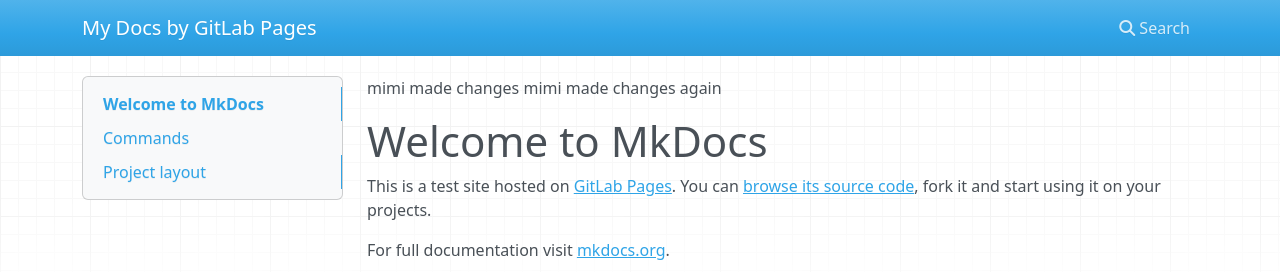
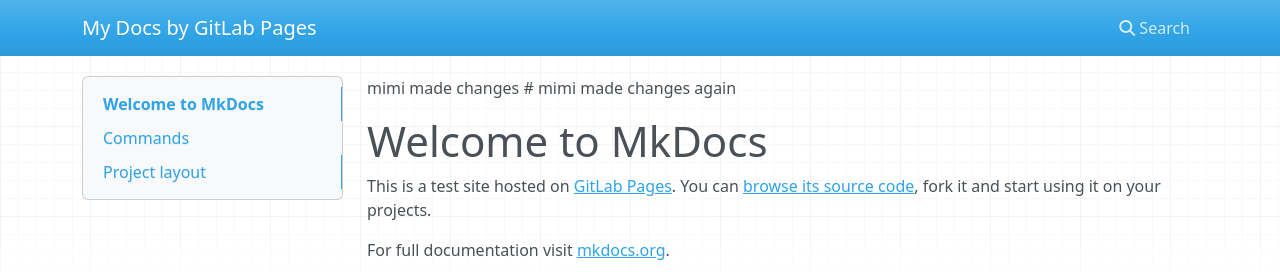
Before and after one commit to milowika/Bootcamp2023-mi-ann, an MkDocs documentation site: the page built from docs/index.md, in a window 1280 px wide. Shown: the top 272 px of the page. Built offline with MkDocs 1.6.1, drawn with Linux system fonts in a browser that asks for light colours; nearby versions of some CDN libraries.

```diff
--- a/docs/index.md
+++ b/docs/index.md
@@ -1,5 +1,6 @@
  mimi made changes
-  mimi made changes again
+ # mimi made changes again
+
 
 # Welcome to MkDocs
 
```
